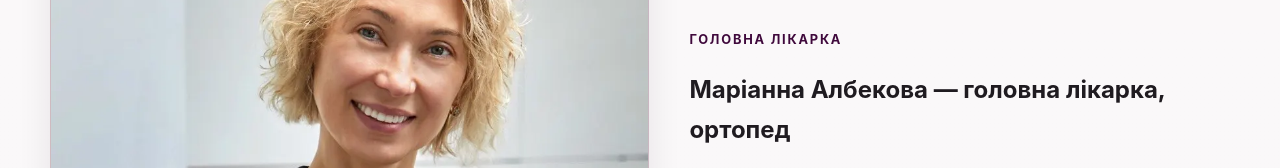
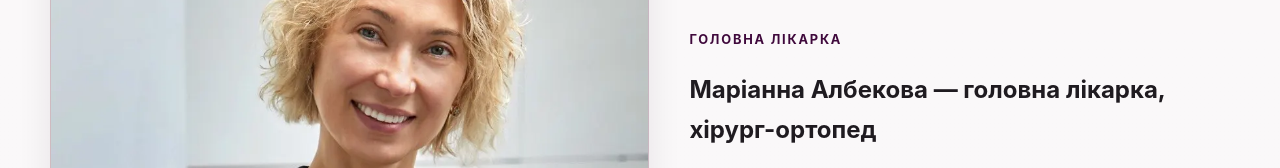
Before and after one commit to lemishkodima/AlibekovaDental, a website: page index.html in a window 1280 px wide. Shown: the part 5509-5677 px from the top of the page. Drawn offline with Linux system fonts and the light colour scheme.

Commit message:
update name of job

```diff
--- a/index.html
+++ b/index.html
@@ -414,7 +414,7 @@
           </div>
           <div class="doctor-copy" data-reveal="right">
             <p class="eyebrow">Головна лікарка</p>
-            <h2>Маріанна Албекова — головна лікарка, ортопед</h2>
+            <h2>Маріанна Албекова — головна лікарка, хірург-ортопед</h2>
             <p>
               Понад 20 років у стоматології. Спеціалізуюся на протезуванні на
               імплантах, вінірах і накладках. Веду пацієнта особисто — від
```
